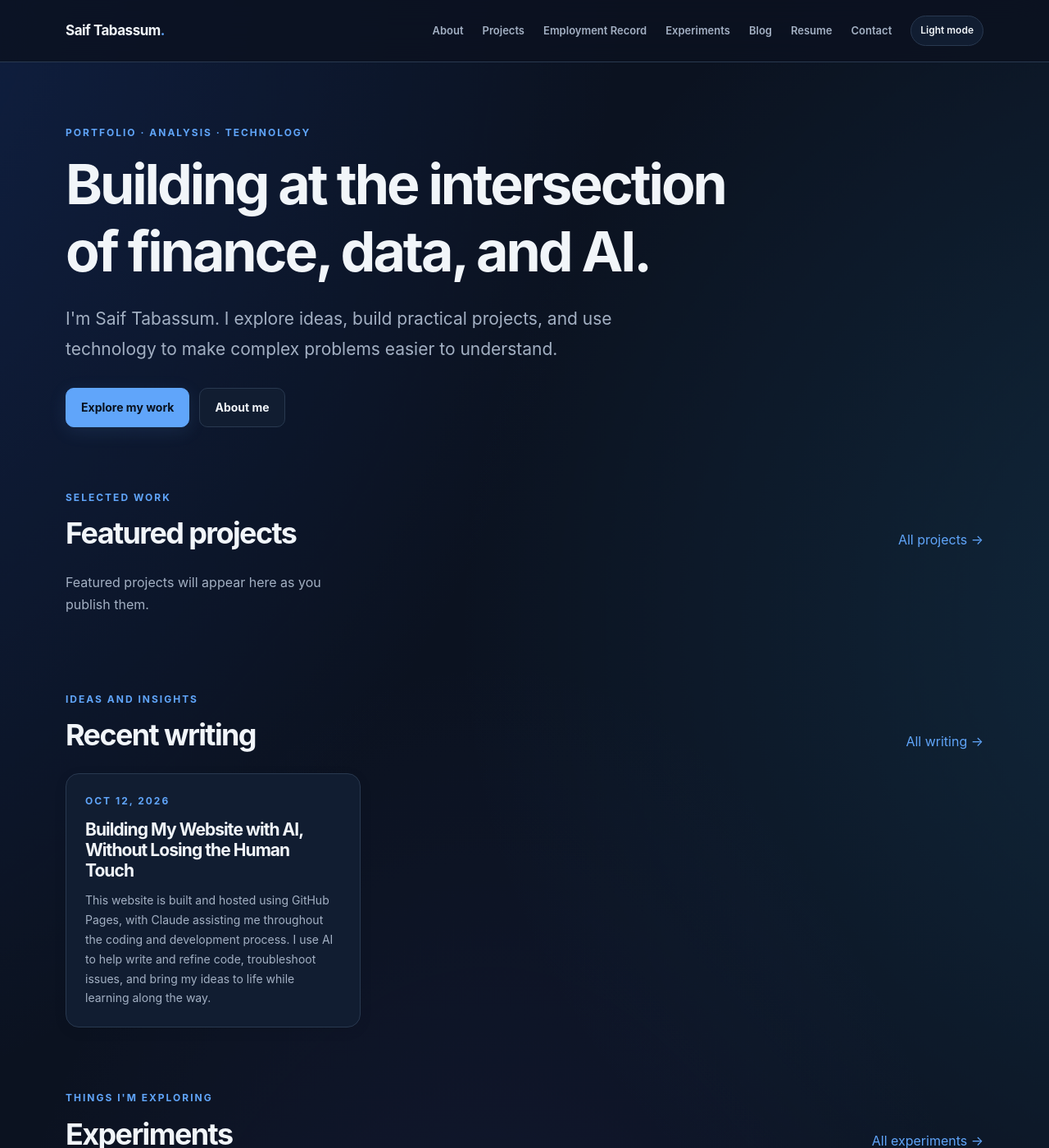
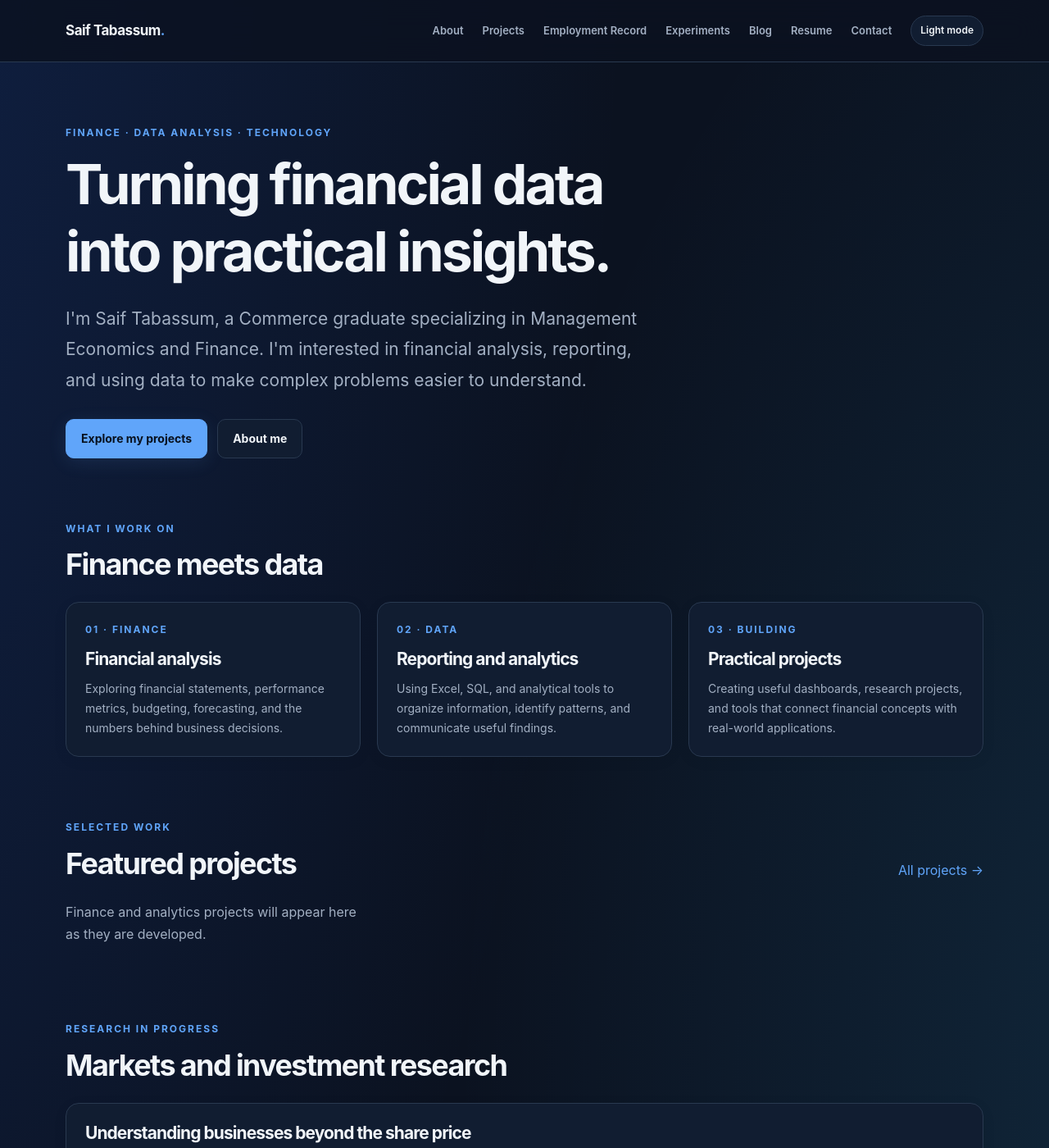
Before and after one commit to saifyt24/Saif.Tabassum.github.io, a Jekyll site: the page built from index.html, in a window 1280 px wide and 1400 px high. Shown: the whole window at 82% size. Built offline with Jekyll 4.4.1, drawn with Linux system fonts in a browser that asks for light colours; some of the changed text lies outside the part shown.

Commit message:
Update index.html

```diff
--- a/index.html
+++ b/index.html
@@ -1,18 +1,19 @@
 ---
 layout: default
 title: Home
-description: Projects, writing, and experiments by Saif Tabassum.
+description: Finance, data analysis, and practical projects by Saif Tabassum.
 ---
 
 <section class="hero">
-  <p class="eyebrow">Portfolio · Analysis · Technology</p>
-  <h1>Building at the intersection of finance, data, and AI.</h1>
+  <p class="eyebrow">FINANCE · DATA ANALYSIS · TECHNOLOGY</p>
+  <h1>Turning financial data into practical insights.</h1>
   <p class="lead">
-    I'm Saif Tabassum. I explore ideas, build practical projects, and use
-    technology to make complex problems easier to understand.
+    I'm Saif Tabassum, a Commerce graduate specializing in Management Economics
+    and Finance. I'm interested in financial analysis, reporting, and using data
+    to make complex problems easier to understand.
   </p>
   <div class="button-row">
-    <a class="button button-primary" href="{{ '/projects/' | relative_url }}">Explore my work</a>
+    <a class="button button-primary" href="{{ '/projects/' | relative_url }}">Explore my projects</a>
     <a class="button" href="{{ '/about/' | relative_url }}">About me</a>
   </div>
 </section>
@@ -20,7 +21,51 @@ description: Projects, writing, and experiments by Saif Tabassum.
 <section class="section">
   <div class="section-header">
     <div>
-      <p class="eyebrow">Selected work</p>
+      <p class="eyebrow">WHAT I WORK ON</p>
+      <h2>Finance meets data</h2>
+    </div>
+  </div>
+
+  <div class="card-grid">
+    <article class="card">
+      <div class="card-content">
+        <p class="eyebrow">01 · FINANCE</p>
+        <h3>Financial analysis</h3>
+        <p class="card-description">
+          Exploring financial statements, performance metrics, budgeting,
+          forecasting, and the numbers behind business decisions.
+        </p>
+      </div>
+    </article>
+
+    <article class="card">
+      <div class="card-content">
+        <p class="eyebrow">02 · DATA</p>
+        <h3>Reporting and analytics</h3>
+        <p class="card-description">
+          Using Excel, SQL, and analytical tools to organize information,
+          identify patterns, and communicate useful findings.
+        </p>
+      </div>
+    </article>
+
+    <article class="card">
+      <div class="card-content">
+        <p class="eyebrow">03 · BUILDING</p>
+        <h3>Practical projects</h3>
+        <p class="card-description">
+          Creating useful dashboards, research projects, and tools that
+          connect financial concepts with real-world applications.
+        </p>
+      </div>
+    </article>
+  </div>
+</section>
+
+<section class="section">
+  <div class="section-header">
+    <div>
+      <p class="eyebrow">SELECTED WORK</p>
       <h2>Featured projects</h2>
     </div>
     <a href="{{ '/projects/' | relative_url }}">All projects →</a>
@@ -46,7 +91,9 @@ description: Projects, writing, and experiments by Saif Tabassum.
         </div>
       </article>
     {% else %}
-      <p class="muted">Featured projects will appear here as you publish them.</p>
+      <p class="muted">
+        Finance and analytics projects will appear here as they are developed.
+      </p>
     {% endfor %}
   </div>
 </section>
@@ -54,7 +101,56 @@ description: Projects, writing, and experiments by Saif Tabassum.
 <section class="section">
   <div class="section-header">
     <div>
-      <p class="eyebrow">Ideas and insights</p>
+      <p class="eyebrow">RESEARCH IN PROGRESS</p>
+      <h2>Markets and investment research</h2>
+    </div>
+  </div>
+
+  <div class="card">
+    <div class="card-content">
+      <h3>Understanding businesses beyond the share price</h3>
+      <p class="card-description">
+        A developing research area focused on company fundamentals, financial
+        performance, valuation, and the factors that influence investment
+        decisions. Future entries may include company breakdowns, financial
+        metrics, and data-driven comparisons.
+      </p>
+      <p class="muted">
+        Research and educational analysis only; not investment advice.
+      </p>
+    </div>
+  </div>
+</section>
+
+<section class="section">
+  <div class="section-header">
+    <div>
+      <p class="eyebrow">TOOLS AND SKILLS</p>
+      <h2>My analytical toolkit</h2>
+    </div>
+  </div>
+
+  <div class="card">
+    <div class="card-content">
+      <ul class="tag-list">
+        <li class="tag">Excel</li>
+        <li class="tag">PivotTables</li>
+        <li class="tag">Financial analysis</li>
+        <li class="tag">Reporting</li>
+        <li class="tag">Stata</li>
+        <li class="tag">Python</li>
+        <li class="tag">R</li>
+        <li class="tag">SQL · developing</li>
+        <li class="tag">QuickBooks · developing</li>
+      </ul>
+    </div>
+  </div>
+</section>
+
+<section class="section">
+  <div class="section-header">
+    <div>
+      <p class="eyebrow">IDEAS AND INSIGHTS</p>
       <h2>Recent writing</h2>
     </div>
     <a href="{{ '/blog/' | relative_url }}">All writing →</a>
@@ -79,7 +175,7 @@ description: Projects, writing, and experiments by Saif Tabassum.
 <section class="section">
   <div class="section-header">
     <div>
-      <p class="eyebrow">Things I'm exploring</p>
+      <p class="eyebrow">THINGS I'M EXPLORING</p>
       <h2>Experiments</h2>
     </div>
     <a href="{{ '/experiments/' | relative_url }}">All experiments →</a>
@@ -102,3 +198,20 @@ description: Projects, writing, and experiments by Saif Tabassum.
     {% endfor %}
   </div>
 </section>
+
+<section class="section">
+  <div class="card">
+    <div class="card-content">
+      <p class="eyebrow">LET'S CONNECT</p>
+      <h2>Interested in my work?</h2>
+      <p class="card-description">
+        Explore my projects, learn more about my background, or get in touch
+        about finance, reporting, and analytical opportunities.
+      </p>
+      <div class="button-row">
+        <a class="button button-primary" href="{{ '/resume/' | relative_url }}">View my resume</a>
+        <a class="button" href="{{ '/contact/' | relative_url }}">Contact me</a>
+      </div>
+    </div>
+  </div>
+</section>
```
